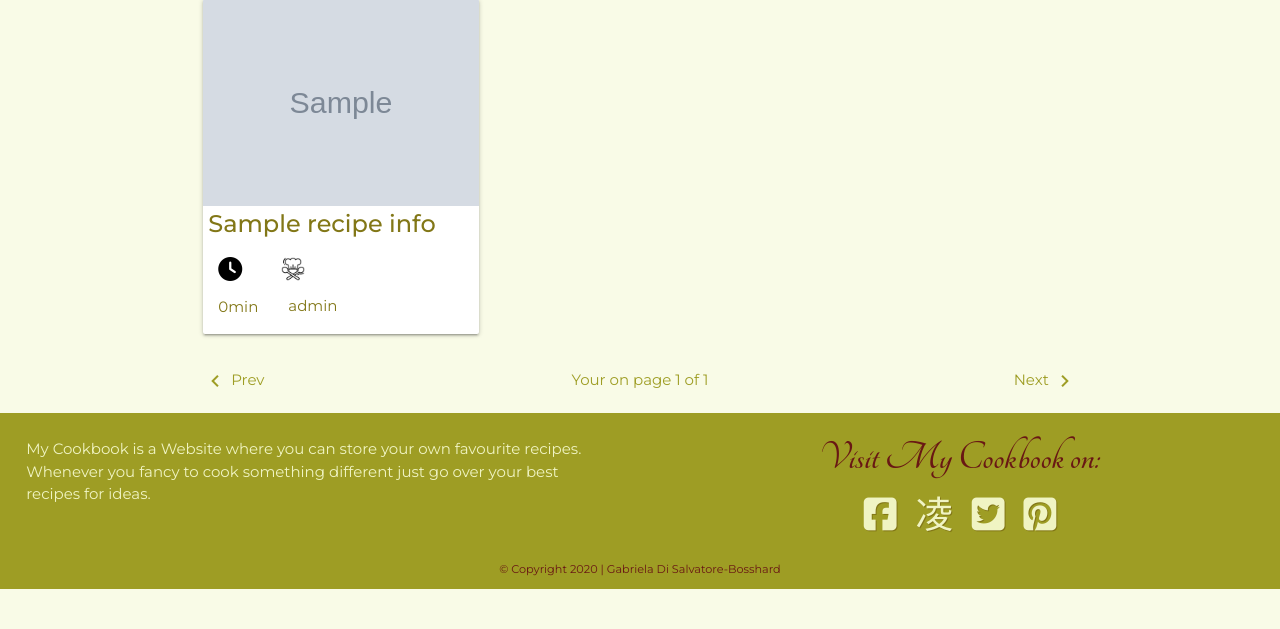
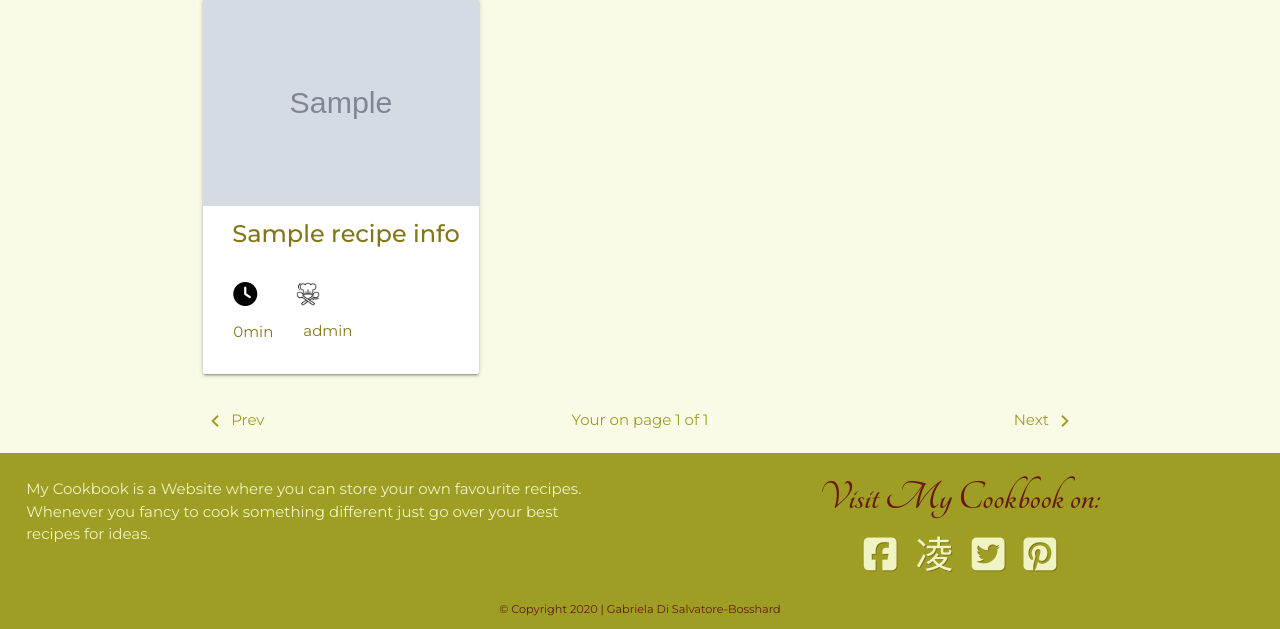
Before and after one commit to 2tracks/DCDMilestone_Project-Cookbook, a Flask app: page / in a window 1280 px wide. Shown: the part 344-973 px from the top of the page. Before the commit the page ends 933 px from the top, so only its background shows below. Run offline with Flask 2, Linux system fonts and the light colour scheme; grey boxes marked "Sample" are stand-in pictures; a database or web service that is not in the repository returns one stand-in record (values such as "Sample title"); some libraries are stand-ins or nearby versions.

Commit message:
Changed .card-content padding

```diff
--- a/static/css/style.css
+++ b/static/css/style.css
@@ -200,10 +200,10 @@ h4{
 .card-title{
     font-size: 1.5rem;
     font-weight: 500!important;
-    padding-left: 5px;
+    padding: 10px 15px 0 29px;
 }
 .card-content{
-    padding: 0!important;
+    padding: 15px!important;
 }
 
 .card-times{
@@ -238,7 +238,7 @@ h4{
 }
 .card-allergens-item{
     padding: 1rem 1rem 1rem 0;
-    margin-left: 7px;
+    margin-left: 14px;
 }
 
 /* Previous and Next button for all recipes (index)*/
```
